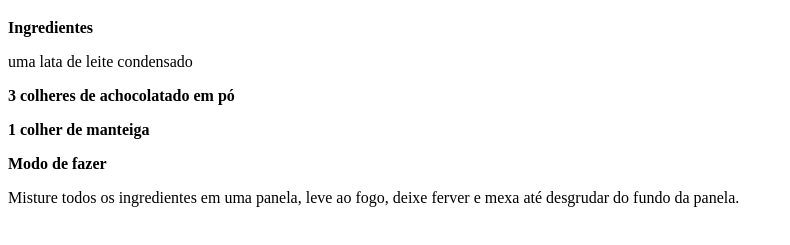
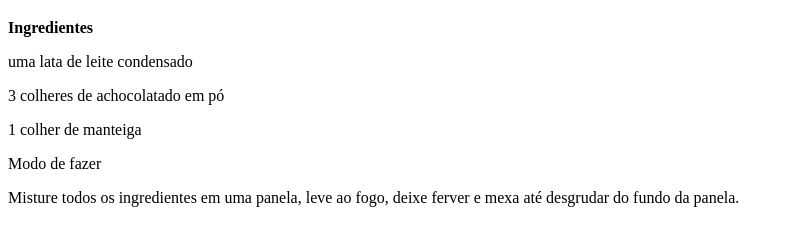
Before and after one commit to mariahopco/receita, a plain HTML site: page index.html in a window 1280 px wide. Shown: the part 61-306 px from the top of the page, without its empty margins (0-790 px from the left). Drawn offline with Linux system fonts and the light colour scheme.

Commit message:
Update index.html

```diff
--- a/index.html
+++ b/index.html
@@ -8,11 +8,11 @@
         <h1>receita de brigadeiro</h1>
 
         <p><strong>Ingredientes</strong>
-        <p>uma lata de leite condensado<strong>
-        <p>3 colheres de achocolatado em pó
+        <p>uma lata de leite condensado<p>
+        <p>3 colheres de achocolatado em pó<p>
         <p>1 colher de manteiga</p>
 
-        <p>Modo de fazer</strong>
+        <p>Modo de fazer<p>
 
         <p> Misture todos os ingredientes em uma panela, leve ao fogo, deixe ferver e mexa até desgrudar do fundo da panela.<strong>
         </p>
```
